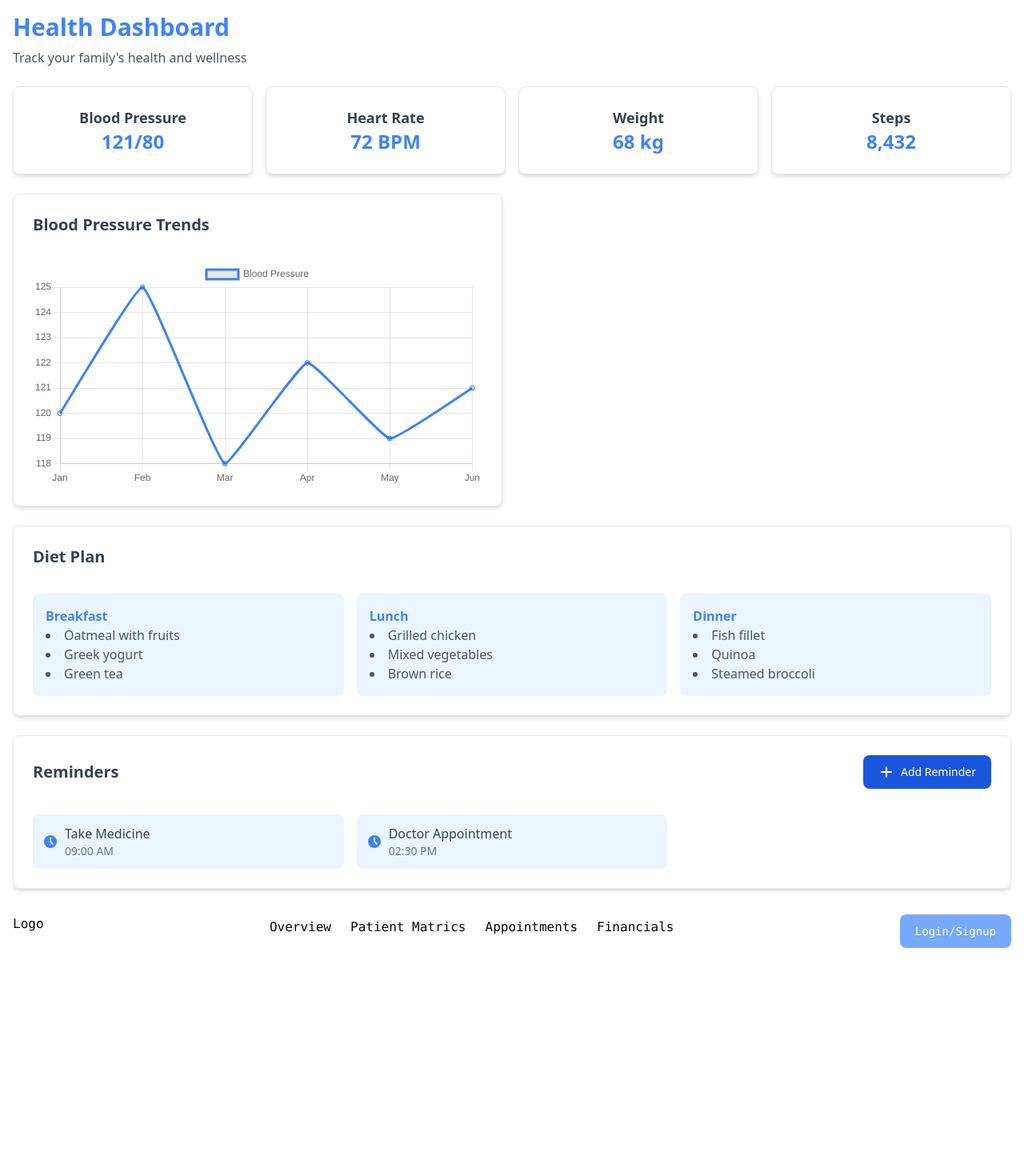
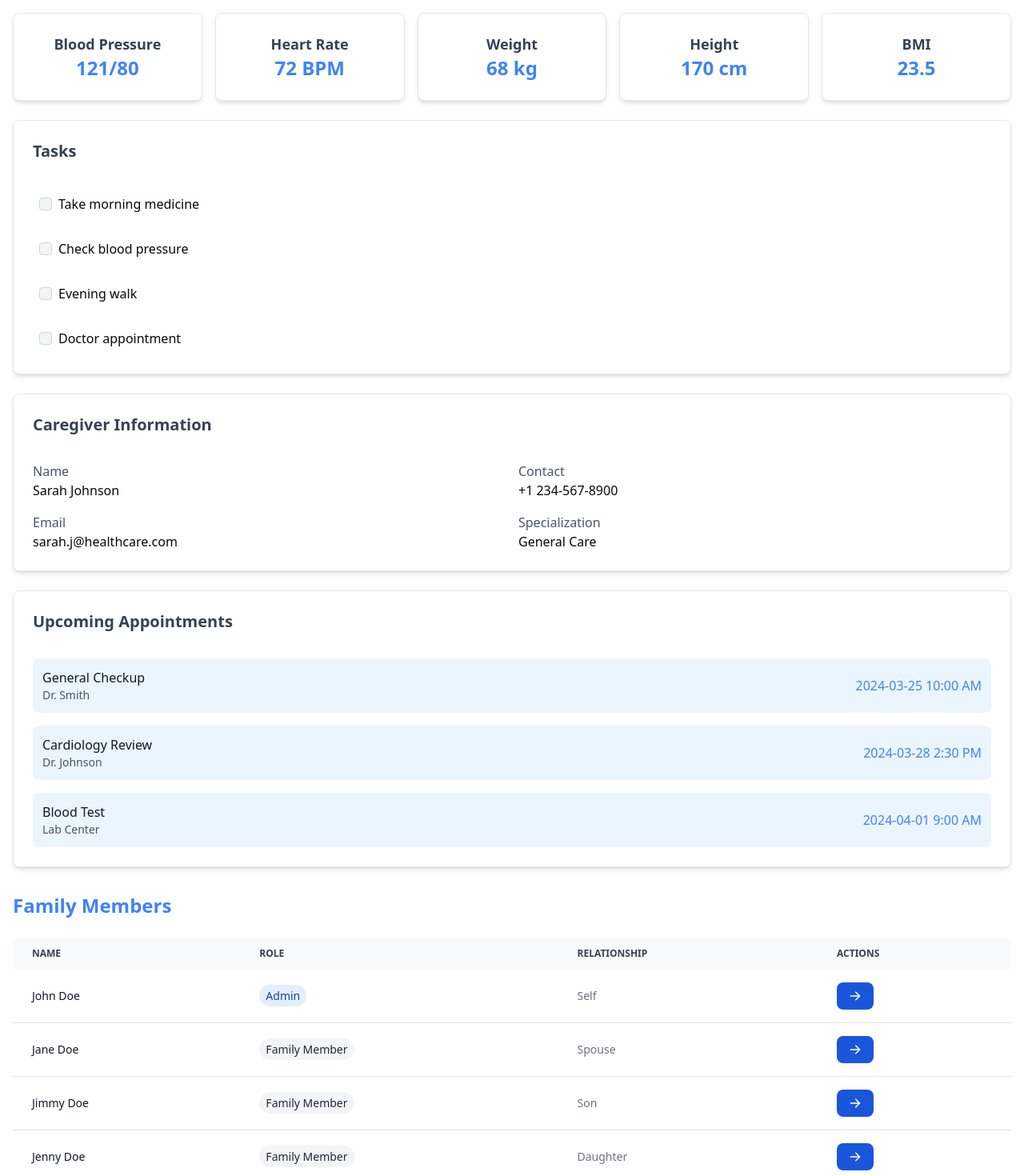
Before and after one commit to Anuj5504/Cavista-Frontend, a React (Vite) app: page / in a window 1280 px wide. Shown: the top 1470 px of the page at 80% size. Built offline with nearby package versions, Linux system fonts and the light colour scheme.

Commit message:
FamilyCommit

```diff
--- a/src/App.jsx
+++ b/src/App.jsx
@@ -1,29 +1,33 @@
 import React from 'react'
-import { useState } from 'react'
-import FamilyMember from './ComponentsUI/FamilyMembers'
-import Family from './ComponentsUI/FamilyMenu'
-import Chart from 'chart.js/auto';
-import FamilyDashboard from './ComponentsUI/FamilyDashboard';
+import { BrowserRouter as Router, Routes, Route } from 'react-router-dom'
+import FamilyMenu from './ComponentsUI/FamilyMenu'
+import FamilyDashboard from './ComponentsUI/FamilyDashboard'
+import FamilyMembers from './ComponentsUI/FamilyMembers'
+import MyFamilyHealth from './ComponentsUI/MyFamilyHealth'
 import Navbar from './ComponentsUI/Navbar'
 import Hero from './ComponentsUI/Hero'
-import HealthCare from './Pages/HealthCare';
-import {Routes,Route} from 'react-router-dom';
-function App() {
+import HealthCare from './Pages/HealthCare'
 
-
+const App = () => {
   return (
     <>
-      <div>
-       <FamilyDashboard/>
-        <Navbar></Navbar>
-        <Routes>
-
-          <Route path="/" element = {<Hero></Hero> } ></Route>
-          <Route path="/HealthCare" element = {<HealthCare></HealthCare> } ></Route>
-
-
-        </Routes>
+    {/* <Router>
+      <div className="flex">
+        <div className="w-64 fixed h-screen">
+          <FamilyMenu />
+        </div>
+        <div className="flex-1 ml-64">
+          <Routes>
+            <Route path="/" element={<FamilyDashboard />} />
+            <Route path="/family-members" element={<FamilyMembers />} />
+            <Route path="/family-health" element={<MyFamilyHealth />} />
+          </Routes>
+        </div>
       </div>
+    </Router> */}
+    <FamilyDashboard/>
+    <FamilyMembers/>
+    <FamilyMenu/>
     </>
   )
 }
--- a/src/ComponentsUI/FamilyDashboard.jsx
+++ b/src/ComponentsUI/FamilyDashboard.jsx
@@ -1,181 +1,160 @@
-import React, { useState } from 'react';
-import { Card, Button, TextInput, Label, Badge } from 'flowbite-react';
-import { Line, Bar } from 'react-chartjs-2';
-import {Chart as ChartJS,CategoryScale,LinearScale,PointElement,LineElement,BarElement,Title,Tooltip,Legend,} from 'chart.js';
-import { HiPlus, HiClock } from 'react-icons/hi';
-
-
-ChartJS.register(CategoryScale,LinearScale,PointElement,LineElement,BarElement,Title,Tooltip,Legend);
+import React, { useState, useEffect } from 'react';
+import { Card, Button, TextInput, Label, Checkbox } from 'flowbite-react';
+import { Line } from 'react-chartjs-2';
+import { HiCheck, HiX } from 'react-icons/hi';
 
 const FamilyDashboard = () => {
-  const [showReminderForm, setShowReminderForm] = useState(false);
-  const [newReminder, setNewReminder] = useState({ title: '', time: '' });
-  const [reminders, setReminders] = useState([
-    { title: 'Take Medicine', time: '09:00 AM' },
-    { title: 'Doctor Appointment', time: '02:30 PM' },
+  const [healthParams, setHealthParams] = useState({
+    bloodPressure: '121/80',
+    heartRate: '72',
+    weight: '68',
+    height: '170',
+    bmi: '23.5'
+  });
+
+  // Temporary todos data
+  const [todos, setTodos] = useState([
+    { id: 1, title: 'Take morning medicine' },
+    { id: 2, title: 'Check blood pressure' },
+    { id: 3, title: 'Evening walk' },
+    { id: 4, title: 'Doctor appointment' }
   ]);
 
+  const [completedTodos, setCompletedTodos] = useState([]);
 
-  const healthData = {
-    labels: ['Jan', 'Feb', 'Mar', 'Apr', 'May', 'Jun'],
-    datasets: [
+  // Temporary caregiver data
+  const [caregiver, setCaregiver] = useState({
+    name: 'Sarah Johnson',
+    contact: '+1 234-567-8900',
+    email: 'sarah.j@healthcare.com',
+    specialization: 'General Care'
+  });
+
+  // Temporary appointments data
+  const [appointments, setAppointments] = useState([
     {
-        label: 'Blood Pressure',
-        data: [120, 125, 118, 122, 119, 121],
-        borderColor: 'rgb(59, 130, 246)',
-        tension: 0.1,
+      id: 1,
+      title: 'General Checkup',
+      doctor: 'Dr. Smith',
+      date: '2024-03-25 10:00 AM'
     },
-    ],
-  };
+    {
+      id: 2,
+      title: 'Cardiology Review',
+      doctor: 'Dr. Johnson',
+      date: '2024-03-28 2:30 PM'
+    },
+    {
+      id: 3,
+      title: 'Blood Test',
+      doctor: 'Lab Center',
+      date: '2024-04-01 9:00 AM'
+    }
+  ]);
 
-  const dietData = {
-    labels: ['Proteins', 'Carbs', 'Fats', 'Fiber'],
-    datasets: [
-      {
-        label: 'Daily Intake (grams)',
-        data: [65, 130, 50, 25],
-        backgroundColor: [
-          'rgba(59, 130, 246, 0.8)',
-          'rgba(59, 130, 246, 0.6)',
-          'rgba(59, 130, 246, 0.4)',
-          'rgba(59, 130, 246, 0.2)',
-        ],
-      },
-    ],
-  };
-
-  const handleAddReminder = (e) => {
-    e.preventDefault();
-    if (newReminder.title && newReminder.time) {
-      setReminders([...reminders, newReminder]);
-      setNewReminder({ title: '', time: '' });
-      setShowReminderForm(false);
-    }
+  const handleTodoComplete = (todoId) => {
+    const completedTodo = todos.find(todo => todo.id === todoId);
+    setCompletedTodos([...completedTodos, completedTodo]);
+    setTodos(todos.filter(todo => todo.id !== todoId));
   };
 
   return (
     <div className="p-4 bg-white">
-
-      <div className="mb-6">
-        <h1 className="text-3xl font-bold text-blue-500 mb-2">Health Dashboard</h1>
-        <p className="text-gray-600">Track your family's health and wellness</p>
-      </div>
-
-
-      <div className="grid grid-cols-1 md:grid-cols-2 lg:grid-cols-4 gap-4 mb-6">
+      {/* Health Parameters */}
+      <div className="grid grid-cols-1 md:grid-cols-3 lg:grid-cols-5 gap-4 mb-6">
         <Card>
           <div className="text-center">
             <h3 className="text-lg font-semibold text-gray-700">Blood Pressure</h3>
-            <p className="text-2xl font-bold text-blue-500">121/80</p>
+            <p className="text-2xl font-bold text-blue-500">{healthParams.bloodPressure}</p>
           </div>
         </Card>
         <Card>
           <div className="text-center">
             <h3 className="text-lg font-semibold text-gray-700">Heart Rate</h3>
-            <p className="text-2xl font-bold text-blue-500">72 BPM</p>
+            <p className="text-2xl font-bold text-blue-500">{healthParams.heartRate} BPM</p>
           </div>
         </Card>
         <Card>
           <div className="text-center">
             <h3 className="text-lg font-semibold text-gray-700">Weight</h3>
-            <p className="text-2xl font-bold text-blue-500">68 kg</p>
+            <p className="text-2xl font-bold text-blue-500">{healthParams.weight} kg</p>
           </div>
         </Card>
         <Card>
           <div className="text-center">
-            <h3 className="text-lg font-semibold text-gray-700">Steps</h3>
-            <p className="text-2xl font-bold text-blue-500">8,432</p>
+            <h3 className="text-lg font-semibold text-gray-700">Height</h3>
+            <p className="text-2xl font-bold text-blue-500">{healthParams.height} cm</p>
+          </div>
+        </Card>
+        <Card>
+          <div className="text-center">
+            <h3 className="text-lg font-semibold text-gray-700">BMI</h3>
+            <p className="text-2xl font-bold text-blue-500">{healthParams.bmi}</p>
           </div>
         </Card>
       </div>
 
+      {/* Todo Section */}
+      <Card className="mb-6">
+        <h3 className="text-xl font-semibold text-gray-700 mb-4">Tasks</h3>
+        <div className="space-y-4">
+          {todos.map(todo => (
+            <div key={todo.id} className="flex items-center gap-2 p-2 hover:bg-gray-50">
+              <Checkbox onChange={() => handleTodoComplete(todo.id)} />
+              <span>{todo.title}</span>
+            </div>
+          ))}
+        </div>
 
-      <div className="grid grid-cols-1 lg:grid-cols-2 gap-6 mb-6 mx-auto">
-        <Card>
-          <h3 className="text-xl font-semibold text-gray-700 mb-4">Blood Pressure Trends</h3>
-          <Line data={healthData} options={{ responsive: true }} />
+        {completedTodos.length > 0 && (
+          <div className="mt-4 pt-4 border-t">
+            <h4 className="text-lg font-medium text-gray-700 mb-2">Completed Tasks</h4>
+            {completedTodos.map(todo => (
+              <div key={todo.id} className="flex items-center gap-2 p-2 text-gray-500">
+                <HiCheck className="text-green-500" />
+                <span className="line-through">{todo.title}</span>
+              </div>
+            ))}
+          </div>
+        )}
       </Card>
 
+      {/* Caregiver Information */}
+      {caregiver && (
+        <Card className="mb-6">
+          <h3 className="text-xl font-semibold text-gray-700 mb-4">Caregiver Information</h3>
+          <div className="grid grid-cols-2 gap-4">
+            <div>
+              <p className="text-gray-600">Name</p>
+              <p className="font-medium">{caregiver.name}</p>
             </div>
-
-
-      <Card className="mb-6 ">
-        <h3 className="text-xl font-semibold text-gray-700 mb-4">Diet Plan</h3>
-        <div className="grid grid-cols-1 md:grid-cols-3 gap-4">
-          <div className="p-4 bg-blue-50 rounded-lg">
-            <h4 className="font-semibold text-blue-500">Breakfast</h4>
-            <ul className="list-disc list-inside text-gray-600">
-              <li>Oatmeal with fruits</li>
-              <li>Greek yogurt</li>
-              <li>Green tea</li>
-            </ul>
+            <div>
+              <p className="text-gray-600">Contact</p>
+              <p className="font-medium">{caregiver.contact}</p>
             </div>
-          <div className="p-4 bg-blue-50 rounded-lg">
-            <h4 className="font-semibold text-blue-500">Lunch</h4>
-            <ul className="list-disc list-inside text-gray-600">
-              <li>Grilled chicken</li>
-              <li>Mixed vegetables</li>
-              <li>Brown rice</li>
-            </ul>
+            <div>
+              <p className="text-gray-600">Email</p>
+              <p className="font-medium">{caregiver.email}</p>
             </div>
-          <div className="p-4 bg-blue-50 rounded-lg">
-            <h4 className="font-semibold text-blue-500">Dinner</h4>
-            <ul className="list-disc list-inside text-gray-600">
-              <li>Fish fillet</li>
-              <li>Quinoa</li>
-              <li>Steamed broccoli</li>
-            </ul>
+            <div>
+              <p className="text-gray-600">Specialization</p>
+              <p className="font-medium">{caregiver.specialization}</p>
             </div>
           </div>
         </Card>
-
-      <Card>
-        <div className="flex justify-between items-center mb-4">
-          <h3 className="text-xl font-semibold text-gray-700">Reminders</h3>
-          <Button color="blue" onClick={() => setShowReminderForm(true)}>
-            <HiPlus className="mr-2 h-5 w-5" />
-            Add Reminder
-          </Button>
-        </div>
-
-        {showReminderForm && (
-          <form onSubmit={handleAddReminder} className="mb-4">
-            <div className="grid grid-cols-1 md:grid-cols-2 gap-4">
-              <div>
-                <Label htmlFor="title" value="Reminder Title" />
-                <TextInput
-                  id="title"
-                  value={newReminder.title}
-                  onChange={(e) => setNewReminder({ ...newReminder, title: e.target.value })}
-                  required
-                />
-              </div>
-              <div>
-                <Label htmlFor="time" value="Time" />
-                <TextInput
-                  id="time"
-                  type="time"
-                  value={newReminder.time}
-                  onChange={(e) => setNewReminder({ ...newReminder, time: e.target.value })}
-                  required
-                />
-              </div>
-            </div>
-            <div className="flex gap-2 mt-4">
-              <Button type="submit" color="blue">Add</Button>
-              <Button color="gray" onClick={() => setShowReminderForm(false)}>Cancel</Button>
-            </div>
-          </form>
       )}
 
-        <div className="grid grid-cols-1 md:grid-cols-2 lg:grid-cols-3 gap-4">
-          {reminders.map((reminder, index) => (
-            <div key={index} className="flex items-center p-3 bg-blue-50 rounded-lg">
-              <HiClock className="h-5 w-5 text-blue-500 mr-2" />
+      {/* Appointments */}
+      <Card>
+        <h3 className="text-xl font-semibold text-gray-700 mb-4">Upcoming Appointments</h3>
+        <div className="space-y-4">
+          {appointments.map(appointment => (
+            <div key={appointment.id} className="flex justify-between items-center p-3 bg-blue-50 rounded-lg">
               <div>
-                <p className="font-medium text-gray-700">{reminder.title}</p>
-                <p className="text-sm text-gray-500">{reminder.time}</p>
+                <p className="font-medium text-gray-900">{appointment.title}</p>
+                <p className="text-sm text-gray-600">{appointment.doctor}</p>
               </div>
+              <p className="text-blue-500">{appointment.date}</p>
             </div>
           ))}
         </div>
--- a/src/ComponentsUI/FamilyMembers.jsx
+++ b/src/ComponentsUI/FamilyMembers.jsx
@@ -1,80 +1,77 @@
 import React, { useState } from 'react';
-import { Card, Button, TextInput, Label } from 'flowbite-react';
-import { HiPlus, HiUserAdd } from 'react-icons/hi';
+import { Table, Button } from 'flowbite-react';
+import { HiArrowRight } from 'react-icons/hi';
+import { useNavigate } from 'react-router-dom';
 
 const FamilyMembers = () => {
-  const [showAddForm, setShowAddForm] = useState(false);
-  const [newMemberName, setNewMemberName] = useState('');
+  const navigate = useNavigate();
+  // Temporary family members data
   const [familyMembers, setFamilyMembers] = useState([
-    'John Doe',
-    'Jane Doe',
-    'Jimmy Doe',
-    'Jenny Doe'
+    {
+      id: 1,
+      name: 'John Doe',
+      role: 'Admin',
+      relationship: 'Self'
+    },
+    {
+      id: 2,
+      name: 'Jane Doe',
+      role: 'Family Member',
+      relationship: 'Spouse'
+    },
+    {
+      id: 3,
+      name: 'Jimmy Doe',
+      role: 'Family Member',
+      relationship: 'Son'
+    },
+    {
+      id: 4,
+      name: 'Jenny Doe',
+      role: 'Family Member',
+      relationship: 'Daughter'
+    }
   ]);
-
-  const handleAddMember = (e) => {
-    e.preventDefault();
-    if (newMemberName.trim()) {
-      setFamilyMembers([...familyMembers, newMemberName]);
-      setNewMemberName('');
-      setShowAddForm(false);
-    }
-  };
 
   return (
     <div className="p-4">
-      <div className="flex justify-between items-center mb-6">
-        <h2 className="text-2xl font-bold text-blue-500">Family Members</h2>
-        <Button
-          color="blue"
-          onClick={() => setShowAddForm(true)}
-        >
-          <HiPlus className="mr-2 h-5 w-5" />
-          Add Member
-        </Button>
-      </div>
+      <h2 className="text-2xl font-bold text-blue-500 mb-6">Family Members</h2>
 
-      {/* Add Member Form */}
-      {showAddForm && (
-        <Card className="mb-4">
-          <form onSubmit={handleAddMember} className="flex flex-col gap-4">
-            <div>
-              <div className="mb-2 block">
-                <Label htmlFor="memberName" value="Member Name" />
-              </div>
-              <TextInput
-                id="memberName"
-                value={newMemberName}
-                onChange={(e) => setNewMemberName(e.target.value)}
-                placeholder="Enter member name"
-                required
-              />
-            </div>
-            <div className="flex gap-2">
-              <Button type="submit" color="blue">
-                <HiUserAdd className="mr-2 h-5 w-5" />
-                Add
-              </Button>
-              <Button color="gray" onClick={() => setShowAddForm(false)}>
-                Cancel
-              </Button>
-            </div>
-          </form>
-        </Card>
-      )}
-
-      {/* Family Members List */}
-      <div className="grid gap-4 md:grid-cols-2 lg:grid-cols-3">
-        {familyMembers.map((member, index) => (
-          <Card key={index} className="bg-white hover:bg-blue-50 transition-colors">
-            <div className="flex items-center">
-              <div className="h-10 w-10 rounded-full bg-blue-500 flex items-center justify-center text-white font-bold">
-                {member.charAt(0)}
-              </div>
-              <h3 className="ml-3 text-lg font-medium text-gray-900">{member}</h3>
-            </div>
-          </Card>
-        ))}
+      <div className="overflow-x-auto">
+        <Table hoverable>
+          <Table.Head>
+            <Table.HeadCell>Name</Table.HeadCell>
+            <Table.HeadCell>Role</Table.HeadCell>
+            <Table.HeadCell>Relationship</Table.HeadCell>
+            <Table.HeadCell>Actions</Table.HeadCell>
+          </Table.Head>
+          <Table.Body className="divide-y">
+            {familyMembers.map((member) => (
+              <Table.Row key={member.id} className="bg-white">
+                <Table.Cell className="font-medium text-gray-900">
+                  {member.name}
+                </Table.Cell>
+                <Table.Cell>
+                  <span className={`px-2 py-1 rounded-full text-sm ${
+                    member.role === 'Admin' ? 'bg-blue-100 text-blue-800' : 'bg-gray-100 text-gray-800'
+                  }`}>
+                    {member.role}
+                  </span>
+                </Table.Cell>
+                <Table.Cell>{member.relationship}</Table.Cell>
+                <Table.Cell>
+                  <Button
+                    color="blue"
+                    onClick={() => navigate(`/dashboard/${member.id}`)}
+                    size="sm"
+                  >
+                    <HiArrowRight className="h-4 w-4" />
+                  </Button>
+                </Table.Cell>
+              </Table.Row>
+            ))}
+          </Table.Body>
+        </Table>
       </div>
     </div>
   );
--- a/src/ComponentsUI/FamilyMenu.jsx
+++ b/src/ComponentsUI/FamilyMenu.jsx
@@ -16,20 +16,18 @@ const FamilyMember = () => {
           <Sidebar.Items>
             <Sidebar.ItemGroup>
               <Sidebar.Item href="/" icon={HiChartPie}>
-                Dashboard
+                My Health
               </Sidebar.Item>
               <Sidebar.Item href="/e-commerce/products" icon={HiShoppingBag}>
                 Family Members
               </Sidebar.Item>
               <Sidebar.Item href="/users/list" icon={HiUsers}>
-                Add Family Member
+                Family Health
               </Sidebar.Item>
               <Sidebar.Item href="/authentication/sign-in" icon={HiLogin}>
-                Sign in
+                Sign out
               </Sidebar.Item>
-              <Sidebar.Item href="/authentication/sign-up" icon={HiPencil}>
-                Sign up
-              </Sidebar.Item>
+
             </Sidebar.ItemGroup>
             <Sidebar.ItemGroup>
 
--- /dev/null
+++ b/src/ComponentsUI/MyFamilyHealth.jsx
@@ -0,0 +1,11 @@
+import React from 'react'
+
+const MyFamilyHealth = () => {
+  return (
+    <div>
+      MyFamilyHealth
+    </div>
+  )
+}
+
+export default MyFamilyHealth
```
Also changed, not shown: 1 other file (tests, documents, lock files or other folders). Lines whose indentation alone changed are shown as unchanged.
